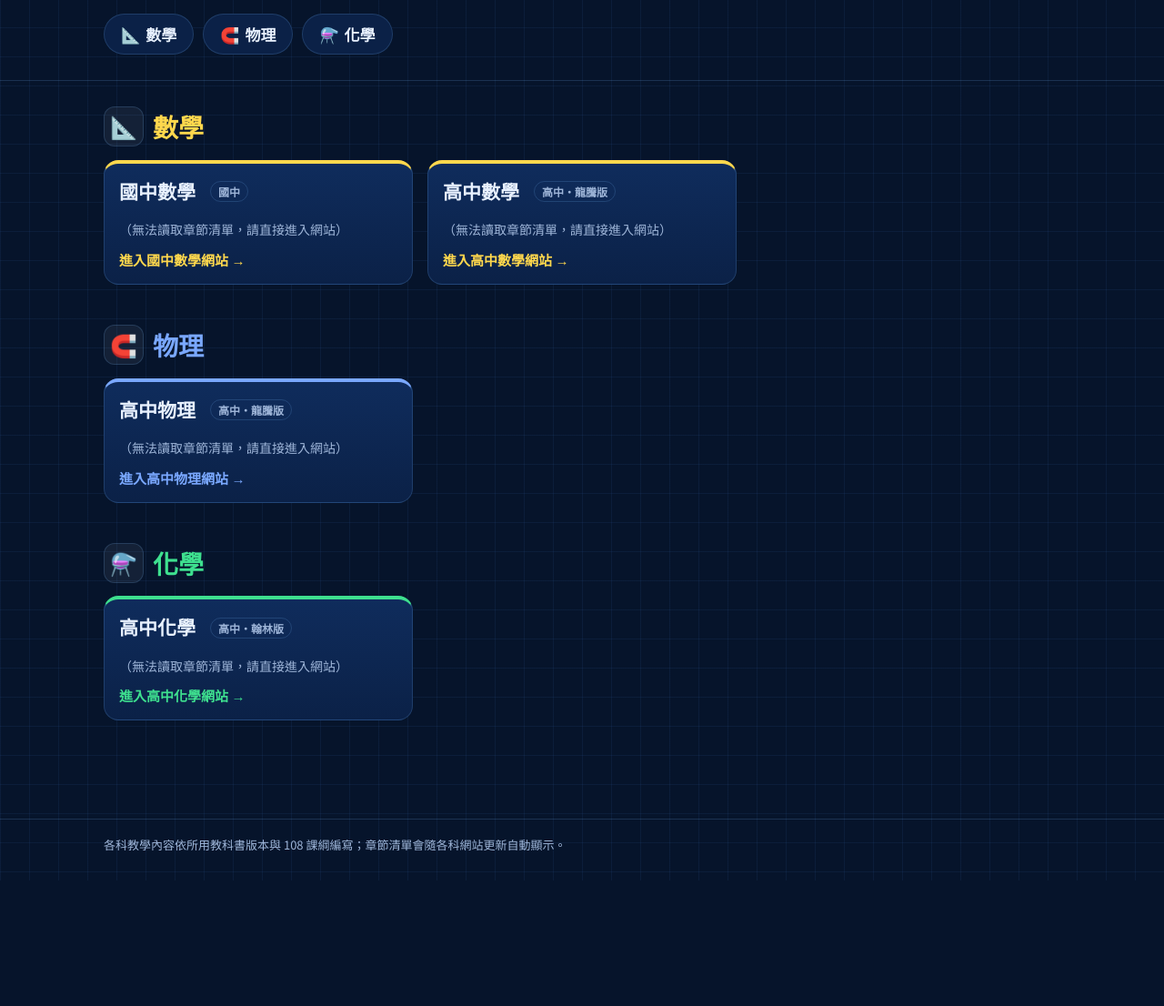
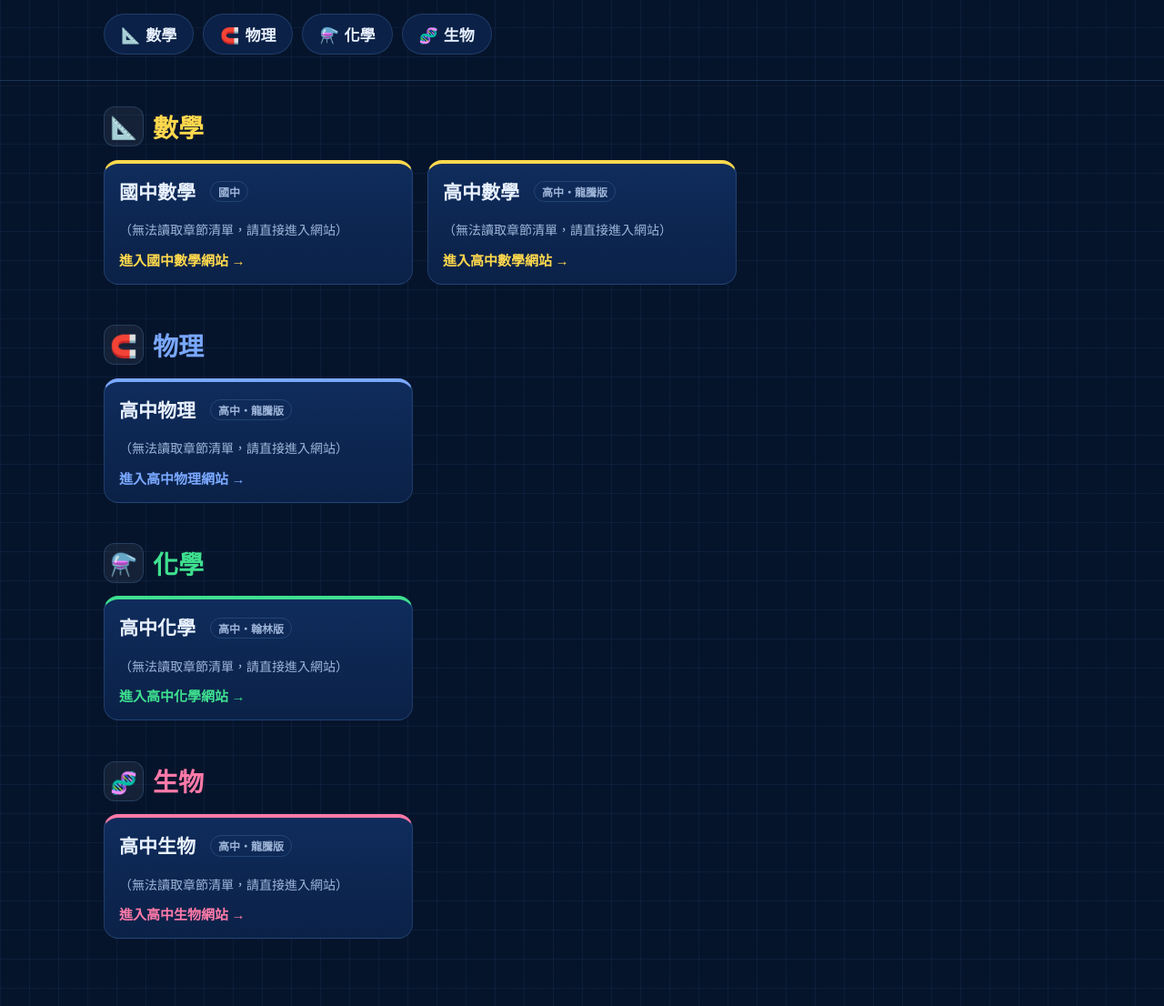
Before and after one commit to brianyeh0718-hue/brianyeh0718-hue.github.io, a plain HTML site: page index.html in a window 1280 px wide. Shown: the part 194-1300 px from the top of the page at 91% size. Before the commit the page ends 1162 px from the top, so only its background shows below. Drawn offline with Linux system fonts and the light colour scheme; no server answers.

Commit message:
Add biology subject to the portal
Co-Authored-By: Claude Opus 5.5 <noreply@anthropic.com>

```diff
--- a/data/subjects.js
+++ b/data/subjects.js
@@ -21,6 +21,10 @@ window.PORTAL = {
     { id: 'chem', name: '化學', icon: '⚗️', color: '#3ee08f',
       sites: [
         { name: '高中化學', repo: 'senior-high-chemistry', note: '高中・翰林版' }
+      ] },
+    { id: 'bio', name: '生物', icon: '🧬', color: '#ff7aa8',
+      sites: [
+        { name: '高中生物', repo: 'senior-high-biology', note: '高中・龍騰版' }
       ] }
   ]
 };
--- a/index.html
+++ b/index.html
@@ -4,7 +4,7 @@
 <meta charset="utf-8">
 <meta name="viewport" content="width=device-width, initial-scale=1">
 <title>互動教學網</title>
-<meta name="description" content="數學、物理、化學各冊章節的互動教學網頁：簡報、互動視覺化、隨堂評量、資訊圖表、心智圖與學習卡。">
+<meta name="description" content="數學、物理、化學、生物各冊章節的互動教學網頁：簡報、互動視覺化、隨堂評量、資訊圖表、心智圖與學習卡。">
 <link rel="preconnect" href="https://fonts.googleapis.com">
 <link href="https://fonts.googleapis.com/css2?family=Noto+Sans+TC:wght@400;500;700;900&display=swap" rel="stylesheet">
 <link rel="stylesheet" href="data/site.css">
```
Also changed, not shown: 1 other file.
